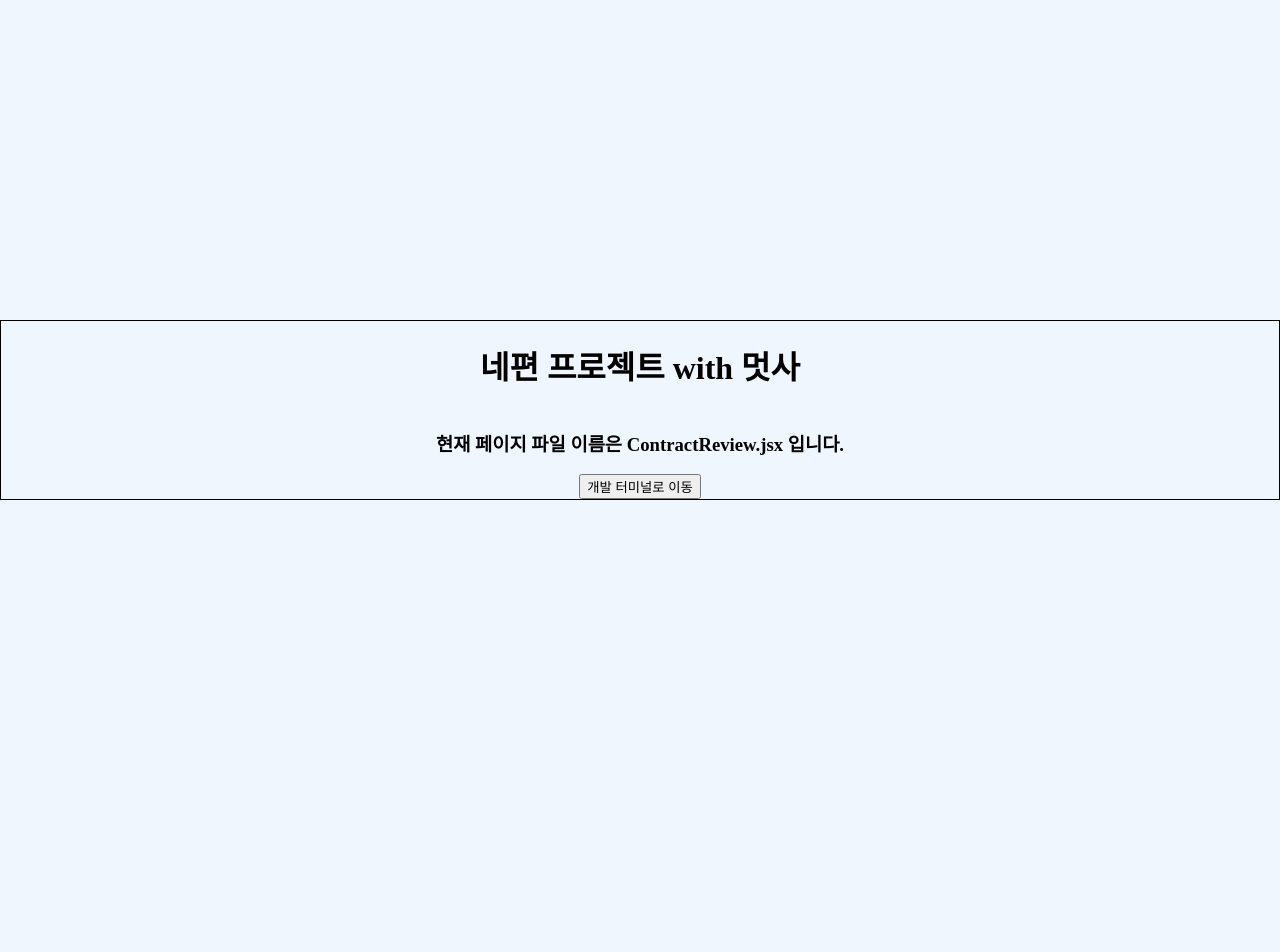
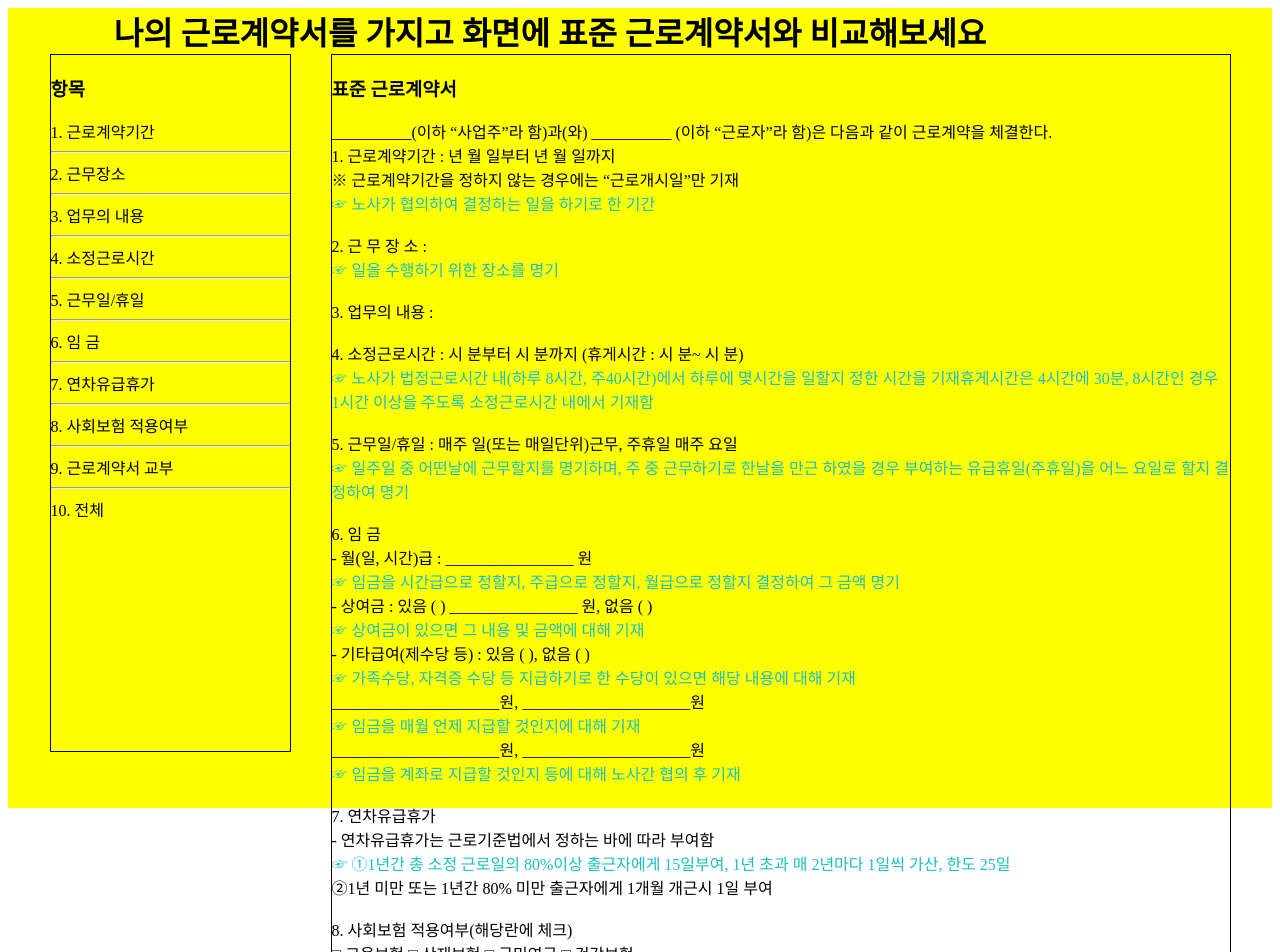
Before and after one commit to HSU-Likelion12-yourSide/YourSide-Front, a React (Create React App) app: page /ContractReview in a window 1280 px wide. Shown: the top 952 px of the page. Before the commit the page ends 800 px from the top, so only its background shows below. Built offline with nearby package versions, Linux system fonts and the light colour scheme.

Commit message:
feat: 전반적인 css 수정 및 문제 사항 파악 문제 사항으로는 css 클래스 명시가 규칙에서 어긋 났다. 수정 필요

```diff
--- a/src/DevTerminal.jsx
+++ b/src/DevTerminal.jsx
@@ -8,7 +8,7 @@ const Terminal = () => {
         display: 'flex',
         flexDirection: 'column',
         alignItems: 'center',
-        marginTop: '30vh',
+        marginTop: '20vh',
       }}
     >
       <h1>네편 프로젝트 with 멋사</h1>
--- /dev/null
+++ b/src/Page/ContractReview/CSS/contractreview.css
@@ -0,0 +1,80 @@
+:root{
+  --font-color : #767676;
+  --symbol-background-color : #EFF6FE;
+  --notation-background-color : #FFFFFF;
+  --notation-border-color : #E5E5EC;
+  --notation-button-color : #204598;
+}
+
+.contract-review{
+  background-color: yellow;
+  display: flex;
+  box-sizing: border-box;
+  justify-content: center;
+  width: 100%;
+  height: 100vh;
+}
+
+.contract-review>.container{
+  /* background-color: greenyellow; */
+  display: flex;
+  flex-direction: column;
+  align-items: center;
+  width: 1180px;
+  height: 100%;
+}
+.contract-review>.container>.intro{
+  /* background-color: wheat; */
+  display: flex;
+  box-sizing: border-box;
+  justify-content: center;
+  flex-direction: row;
+}
+
+.intro>h1{
+  /* background-color: aqua; */
+  margin: 0px 180px 0px 0px;
+}
+
+.contract-review>.container>.contents{
+  /* background-color: #204598; */
+  display: flex;
+  box-sizing: border-box;
+  justify-content: center;
+  flex-direction: row;
+}
+
+.contract-review>.container>.contents>.list{
+  /* background-color: tomato; */
+  margin-right: 40px;
+  width: 241px;
+  height: 698px;
+  border: 1px solid black;
+}
+
+.contract-review>.container>.contents>.standard-contract{
+  /* background-color: blueviolet; */
+  width: 900px;
+  border: 1px solid black;
+}
+
+#notice{
+  color: var(--notation-button-color);
+}
+
+.contract-review>.container>.contents>.standard-contract>.info{
+  /* background-color: aqua; */
+  display: flex;
+  box-sizing: border-box;
+  flex-direction: column;
+  align-items: flex-end;
+}
+
+/*
+.contract-review>.standard-contract>div>div{
+  border: 1px solid black;
+}
+
+.contract-review>.standard-contract>div>div>div{
+  border: 1px solid black;
+} */
--- a/src/Page/ContractReview/components/ContractReview.jsx
+++ b/src/Page/ContractReview/components/ContractReview.jsx
@@ -1,22 +1,152 @@
 import React from 'react';
-import { Link } from 'react-router-dom';
+import '../CSS/contractreview.css';
 
 const ContractReview = () => {
   return (
-    <div
-      style={{
-        display: 'flex',
-        flexDirection: 'column',
-        alignItems: 'center',
-        marginTop: '40vh',
-        border: '1px solid black',
-      }}
-    >
-      <h1>네편 프로젝트 with 멋사</h1>
-      <h3>현재 페이지 파일 이름은 ContractReview.jsx 입니다.</h3>
-      <Link to="/DevTerminal">
-        <button>개발 터미널로 이동</button>
-      </Link>
+    <div className="contract-review">
+      <div className="container">
+        <div className="intro">
+          <h1>
+            나의 근로계약서를 가지고 화면에 표준 근로계약서와 비교해보세요
+          </h1>
+        </div>
+
+        <div className="contents">
+          <div className="list">
+            <h3>항목</h3>
+            <div>1. 근로계약기간</div>
+            <hr />
+            <div>2. 근무장소</div>
+            <hr />
+            <div>3. 업무의 내용</div>
+            <hr />
+            <div>4. 소정근로시간</div>
+            <hr />
+            <div>5. 근무일/휴일</div>
+            <hr />
+            <div>6. 임 금</div>
+            <hr />
+            <div>7. 연차유급휴가</div>
+            <hr />
+            <div>8. 사회보험 적용여부</div>
+            <hr />
+            <div>9. 근로계약서 교부</div>
+            <hr />
+            <div>10. 전체</div>
+          </div>
+
+          <div className="standard-contract">
+            <h3>표준 근로계약서</h3>
+            <div>
+              <div>
+                __________(이하 “사업주”라 함)과(와) __________ (이하 “근로자”라
+                함)은 다음과 같이 근로계약을 체결한다.
+              </div>
+              <div>1. 근로계약기간 : 년 월 일부터 년 월 일까지</div>
+              <div>
+                ※ 근로계약기간을 정하지 않는 경우에는 “근로개시일”만 기재
+              </div>
+              <div id="notice">
+                ☞ 노사가 협의하여 결정하는 일을 하기로 한 기간
+              </div>
+              <br />
+              <div>2. 근 무 장 소 :</div>
+              <div id="notice">☞ 일을 수행하기 위한 장소를 명기</div>
+              <br />
+              <div>3. 업무의 내용 :</div>
+              <br />
+              <div>
+                4. 소정근로시간 : 시 분부터 시 분까지 (휴게시간 : 시 분~ 시 분)
+              </div>
+              <div id="notice">
+                ☞ 노사가 법정근로시간 내(하루 8시간, 주40시간)에서 하루에
+                몇시간을 일할지 정한 시간을 기재휴게시간은 4시간에 30분, 8시간인
+                경우 1시간 이상을 주도록 소정근로시간 내에서 기재함
+              </div>
+              <br />
+              <div>
+                5. 근무일/휴일 : 매주 일(또는 매일단위)근무, 주휴일 매주 요일
+              </div>
+              <div id="notice">
+                ☞ 일주일 중 어떤날에 근무할지를 명기하며, 주 중 근무하기로
+                한날을 만근 하였을 경우 부여하는 유급휴일(주휴일)을 어느 요일로
+                할지 결정하여 명기
+              </div>
+              <br />
+              <div>6. 임 금</div>
+              <div>
+                <div>- 월(일, 시간)급 : ________________ 원</div>
+                <div id="notice">
+                  ☞ 임금을 시간급으로 정할지, 주급으로 정할지, 월급으로 정할지
+                  결정하여 그 금액 명기
+                </div>
+                <div> - 상여금 : 있음 ( ) ________________ 원, 없음 ( )</div>
+                <div id="notice">
+                  ☞ 상여금이 있으면 그 내용 및 금액에 대해 기재
+                </div>
+                <div>- 기타급여(제수당 등) : 있음 ( ), 없음 ( )</div>
+                <div id="notice">
+                  ☞ 가족수당, 자격증 수당 등 지급하기로 한 수당이 있으면 해당
+                  내용에 대해 기재
+                </div>
+                <div>_____________________원, _____________________원</div>
+                <div id="notice">
+                  ☞ 임금을 매월 언제 지급할 것인지에 대해 기재
+                </div>
+                <div>_____________________원, _____________________원</div>
+                <div id="notice">
+                  ☞ 임금을 계좌로 지급할 것인지 등에 대해 노사간 협의 후 기재
+                </div>
+              </div>
+              <br />
+              <div>7. 연차유급휴가</div>
+              <div>- 연차유급휴가는 근로기준법에서 정하는 바에 따라 부여함</div>
+              <div id="notice">
+                ☞ ①1년간 총 소정 근로일의 80%이상 출근자에게 15일부여, 1년 초과
+                매 2년마다 1일씩 가산, 한도 25일
+              </div>
+              <div>
+                ②1년 미만 또는 1년간 80% 미만 출근자에게 1개월 개근시 1일 부여
+              </div>
+              <br />
+              <div>8. 사회보험 적용여부(해당란에 체크)</div>
+              <div>□ 고용보험 □ 산재보험 □ 국민연금 □ 건강보험</div>
+              <div id="notice">☞ 사회보험 적용에 대한 해당 내용을 기재</div>
+              <br />
+              <div>9. 근로계약서 교부</div>
+              <div>
+                - 사업주는 근로계약을 체결함과 동시에 본 계약서를 사본하여
+                근로자의 교부요구와 관계없이 근로자에게 교부함(근로기준법 제17조
+                이행)
+              </div>
+              <div id="notice">
+                ☞ 근로기준법 제17조에 따라 근로계약 체결시 근로자에게 교부하여야
+                함을 알려주는 내용
+              </div>
+              <br />
+              <div>10. 근로계약, 취업규칙 등의 성실한 이행의무</div>
+              <div>
+                - 사업주와 근로자는 각자가 근로계약, 취업규칙, 단체협약을 지키고
+                성실하게 이행하여야 함
+              </div>
+              <br />
+              <div>11. 기타</div>
+              <div>- 이 계약에 정함이 없는 사항은 근로기준법령에 의함</div>
+              <br />
+            </div>
+
+            <div className="info">
+              <div>년 월 일</div>
+              <div>(사업주) 사업체명 : (전화 : )/</div>
+              <div>주 소 :</div>
+              <div>대 표 자 : (서명)</div>
+              <div>(근로자) 주 소 :</div>
+              <div>연 락 처 :</div>
+              <div>성 명 : (서명)</div>
+            </div>
+          </div>
+        </div>
+      </div>
     </div>
   );
 };
--- a/src/Page/Login/css/login.css
+++ b/src/Page/Login/css/login.css
@@ -4,12 +4,6 @@
   --Login-background-color : #FFFFFF;
   --Login-border-color : #E5E5EC;
   --Login-button-color : #204598;
-}
-
-body {
-  margin: 0;
-  padding: 0;
-  background-color: var(--symbol-background-color);
 }
 
 .id>p, .pw>p{
@@ -25,6 +19,7 @@ body {
 
 /* .Login 컴포넌트 */
 .Login {
+  background-color: var(--symbol-background-color);
   display: flex;
   justify-content: center;
   align-items: center;
@@ -41,8 +36,8 @@ body {
   justify-content: center;
   align-items: center;
 
-  width: 40%;
-  height: 90%;
+  width: 800px;
+  height: 100%;
   box-shadow: 0px 4px 10px -1px rgba(35, 48, 56, 0.08);
 }
 
--- a/src/Page/Notation/components/Notation.jsx
+++ b/src/Page/Notation/components/Notation.jsx
@@ -36,9 +36,7 @@ const Notation = () => {
       </div>
       <div className="pagination">
         <div>이전</div>
-        <div>
-          <p>1</p>
-        </div>
+        <div>1</div>
         <div>이후</div>
       </div>
     </div>
--- a/src/Page/Notation/css/notation.css
+++ b/src/Page/Notation/css/notation.css
@@ -6,17 +6,8 @@
   --notation-button-color : #204598;
 }
 
-/* body,h1 {
-  margin: 0;
-  padding: 0;
+.Notation {
   background-color: var(--symbol-background-color);
-}
-
-p, ul{
-  padding: 0;
-} */
-
-.Notation {
   display: flex;
   box-sizing: border-box;
   flex-direction: column;
@@ -46,7 +37,7 @@ p, ul{
   display: flex;
   border: 1px solid var(--notation-border-color);
   padding: 21px;
-  width: 38px;
+  width: 110px;
 }
 .content-container>div{
   display: flex;
@@ -59,15 +50,16 @@ p, ul{
   border: 1px solid var(--notation-border-color);
   padding: 21px;
   text-align: center;
-  width: 98px;
-}
-
-#notation{
-  color: var(--notation-button-color);
+  width: 130px;
 }
 
 .pagination {
   display: flex;
   flex-direction: row;
   justify-content: center;
+  width: 80px;
 }
+
+#notation{
+  color: var(--notation-button-color);
+}
--- a/src/Page/SignUp/css/signup.css
+++ b/src/Page/SignUp/css/signup.css
@@ -4,12 +4,6 @@
   --signup-background-color : #FFFFFF;
   --signup-border-color : #E5E5EC;
   --signup-button-color : #204598;
-}
-
-body {
-  margin: 0;
-  padding: 0;
-  background-color: var(--symbol-background-color);
 }
 
 .sign-up>p{
@@ -24,6 +18,7 @@ body {
 
 /* .sign 컴포넌트 */
 .Sign-Up {
+  background-color: var(--symbol-background-color);
   display: flex;
   justify-content: center;
   align-items: center;
@@ -40,8 +35,8 @@ body {
   justify-content: center;
   align-items: center;
 
-  width: 40%;
-  height: 90%;
+  width: 800px;
+  height: 100%;
   box-shadow: 0px 4px 10px -1px rgba(35, 48, 56, 0.08);
 }
 
```
Also changed, not shown: src/Page/WorkArrangement/components/WorkArrangement.jsx (+34 -34 lines).
